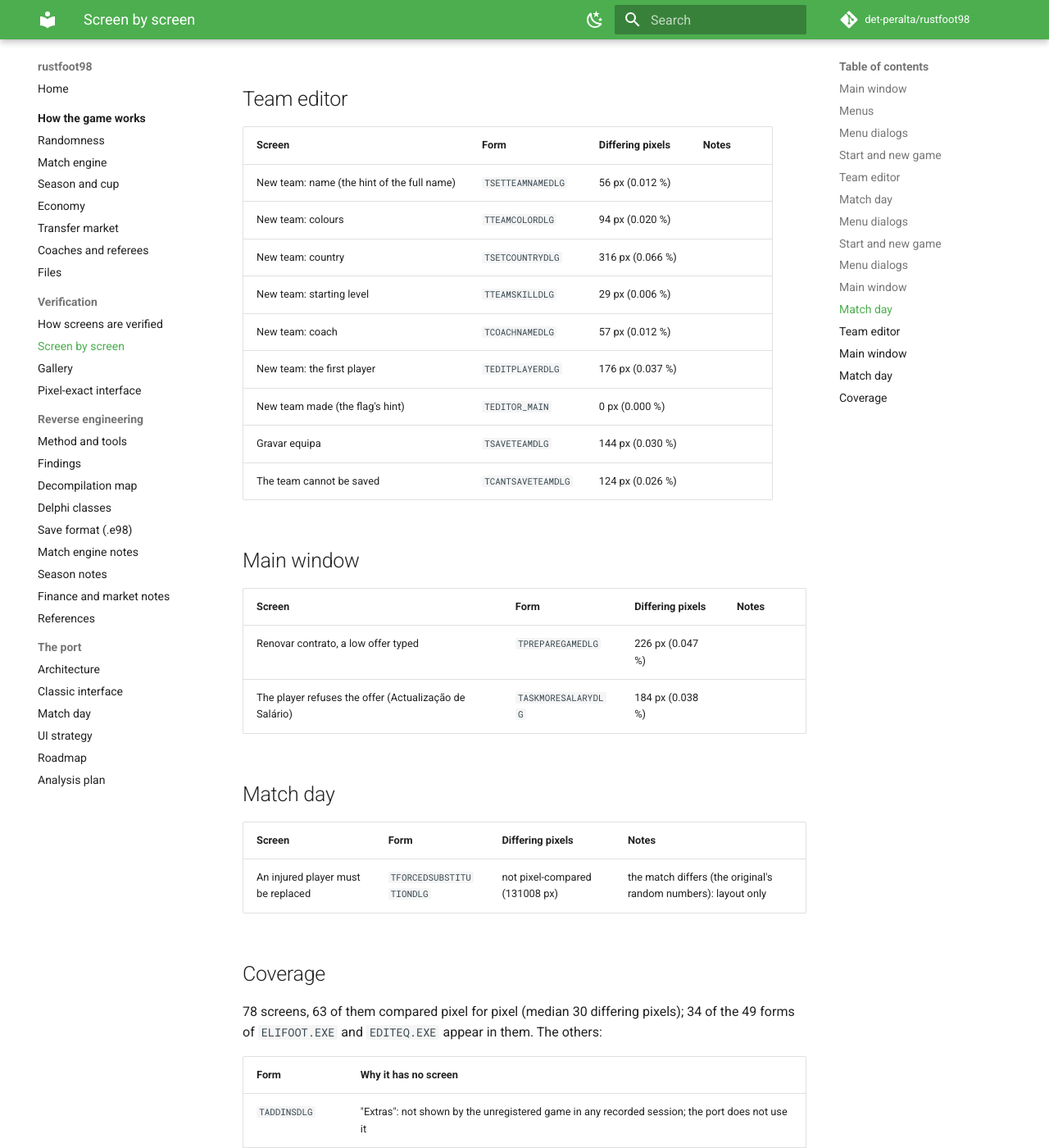
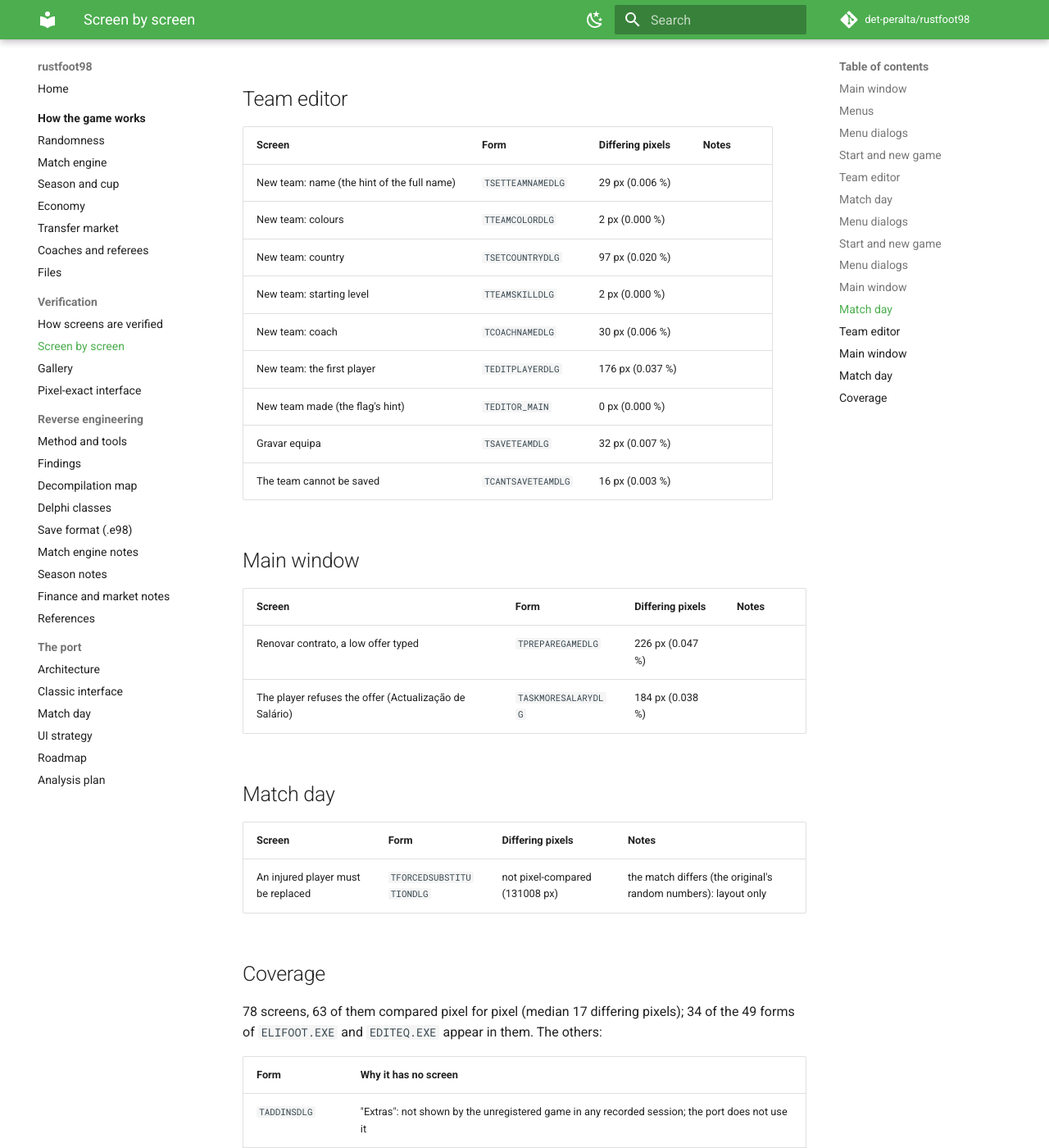
Before and after one commit to det-peralta/rustfoot98, an MkDocs documentation site: the page built from docs/verification/screens.md, in a window 1280 px wide and 1400 px high, scrolled down 5763 px. Shown: the whole window at 82% size. Built offline with MkDocs 1.6.1 and Material for MkDocs 9.7.7, drawn with Linux system fonts in a browser that asks for light colours; comment, search, counter and statistics services are not loaded; some of the changed text lies outside the part shown.

Commit message:
Team editor: the country combo's focus rectangle is solid while no country is chosen (the new team's country 289 -> 97 px)
Co-Authored-By: Claude Opus 5.5 <noreply@anthropic.com>

```diff
--- a/docs/verification/screens.md
+++ b/docs/verification/screens.md
@@ -67,14 +67,14 @@ Every screen of the original, captured under js-dos, against the port's render o
 | Editor menu Jogador | `TEDITOR_MAIN` | 35 px (0.007 %) |  |
 | Editor menu Equipa | `TEDITOR_MAIN` | 329 px (0.069 %) |  |
 | Editor menu Elifoot | `TEDITOR_MAIN` | 2 px (0.000 %) |  |
-| Abrir | `TOPENTEAMDLG` | 30 px (0.006 %) |  |
-| Equipa › Nome | `TSETTEAMNAMEDLG` | 82 px (0.017 %) |  |
-| Equipa › Cores | `TTEAMCOLORDLG` | 198 px (0.041 %) |  |
-| Equipa › País | `TSETCOUNTRYDLG` | 149 px (0.031 %) |  |
-| Equipa › Nível inicial | `TTEAMSKILLDLG` | 56 px (0.012 %) |  |
-| Equipa › Treinador | `TCOACHNAMEDLG` | 56 px (0.012 %) |  |
-| Jogador › Editar | `TEDITPLAYERDLG` | 188 px (0.039 %) |  |
-| Jogador › Transferir | `TTRANSFERPLAYERDLG` | 70 px (0.015 %) |  |
+| Abrir | `TOPENTEAMDLG` | 2 px (0.000 %) |  |
+| Equipa › Nome | `TSETTEAMNAMEDLG` | 30 px (0.006 %) |  |
+| Equipa › Cores | `TTEAMCOLORDLG` | 16 px (0.003 %) |  |
+| Equipa › País | `TSETCOUNTRYDLG` | 97 px (0.020 %) |  |
+| Equipa › Nível inicial | `TTEAMSKILLDLG` | 2 px (0.000 %) |  |
+| Equipa › Treinador | `TCOACHNAMEDLG` | 2 px (0.000 %) |  |
+| Jogador › Editar | `TEDITPLAYERDLG` | 176 px (0.037 %) |  |
+| Jogador › Transferir | `TTRANSFERPLAYERDLG` | 18 px (0.004 %) |  |
 | Elifoot › Acerca | `TABOUTDLG` | not pixel-compared (1820 px) | animated: blinking notice, scrolling banner |
 
 ## Match day
@@ -128,15 +128,15 @@ Every screen of the original, captured under js-dos, against the port's render o
 
 | Screen | Form | Differing pixels | Notes |
 |---|---|---|---|
-| New team: name (the hint of the full name) | `TSETTEAMNAMEDLG` | 56 px (0.012 %) |  |
-| New team: colours | `TTEAMCOLORDLG` | 94 px (0.020 %) |  |
-| New team: country | `TSETCOUNTRYDLG` | 316 px (0.066 %) |  |
-| New team: starting level | `TTEAMSKILLDLG` | 29 px (0.006 %) |  |
-| New team: coach | `TCOACHNAMEDLG` | 57 px (0.012 %) |  |
+| New team: name (the hint of the full name) | `TSETTEAMNAMEDLG` | 29 px (0.006 %) |  |
+| New team: colours | `TTEAMCOLORDLG` | 2 px (0.000 %) |  |
+| New team: country | `TSETCOUNTRYDLG` | 97 px (0.020 %) |  |
+| New team: starting level | `TTEAMSKILLDLG` | 2 px (0.000 %) |  |
+| New team: coach | `TCOACHNAMEDLG` | 30 px (0.006 %) |  |
 | New team: the first player | `TEDITPLAYERDLG` | 176 px (0.037 %) |  |
 | New team made (the flag's hint) | `TEDITOR_MAIN` | 0 px (0.000 %) |  |
-| Gravar equipa | `TSAVETEAMDLG` | 144 px (0.030 %) |  |
-| The team cannot be saved | `TCANTSAVETEAMDLG` | 124 px (0.026 %) |  |
+| Gravar equipa | `TSAVETEAMDLG` | 32 px (0.007 %) |  |
+| The team cannot be saved | `TCANTSAVETEAMDLG` | 16 px (0.003 %) |  |
 
 ## Main window
 
@@ -153,7 +153,7 @@ Every screen of the original, captured under js-dos, against the port's render o
 
 ## Coverage
 
-78 screens, 63 of them compared pixel for pixel (median 30 differing pixels); 34 of the 49 forms of `ELIFOOT.EXE` and `EDITEQ.EXE` appear in them. The others:
+78 screens, 63 of them compared pixel for pixel (median 17 differing pixels); 34 of the 49 forms of `ELIFOOT.EXE` and `EDITEQ.EXE` appear in them. The others:
 
 | Form | Why it has no screen |
 |---|---|
```
Also changed, not shown: docs/verification/gallery.md (+15 -15 lines), 1 other file.
